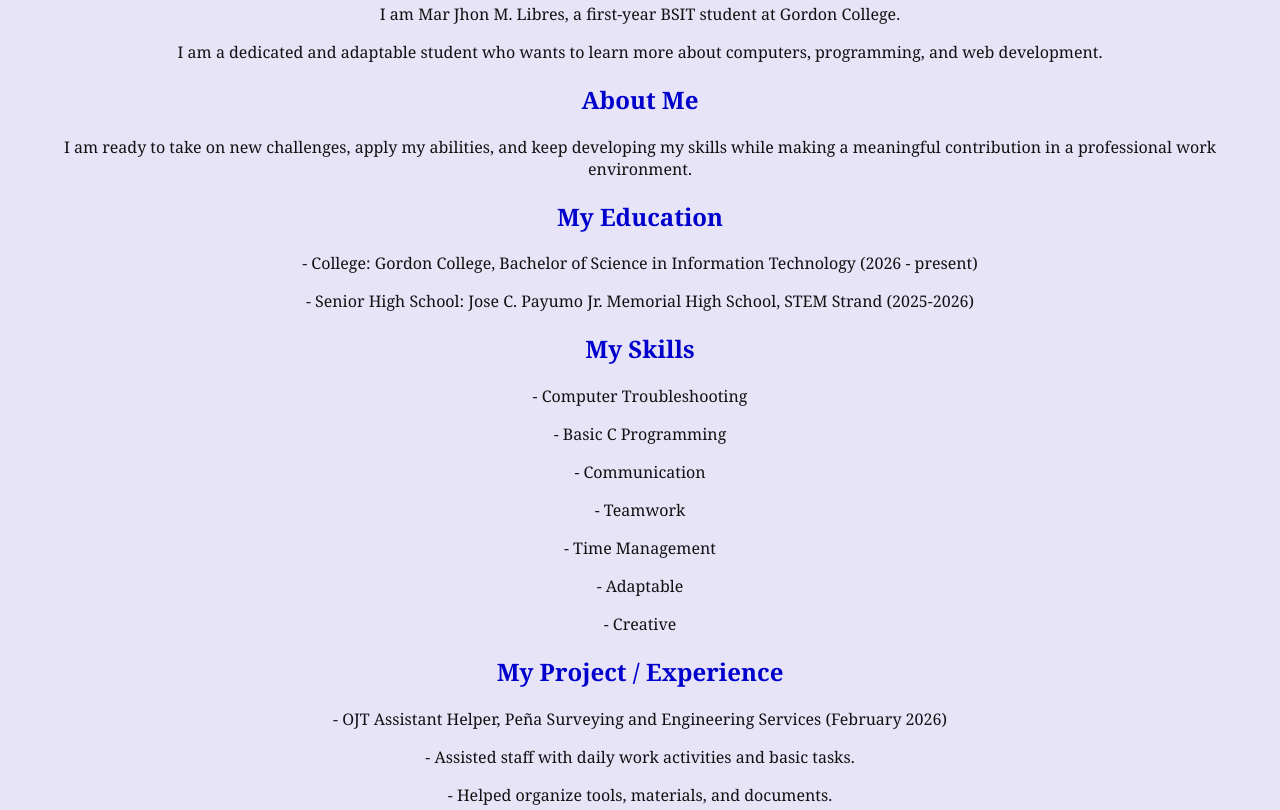
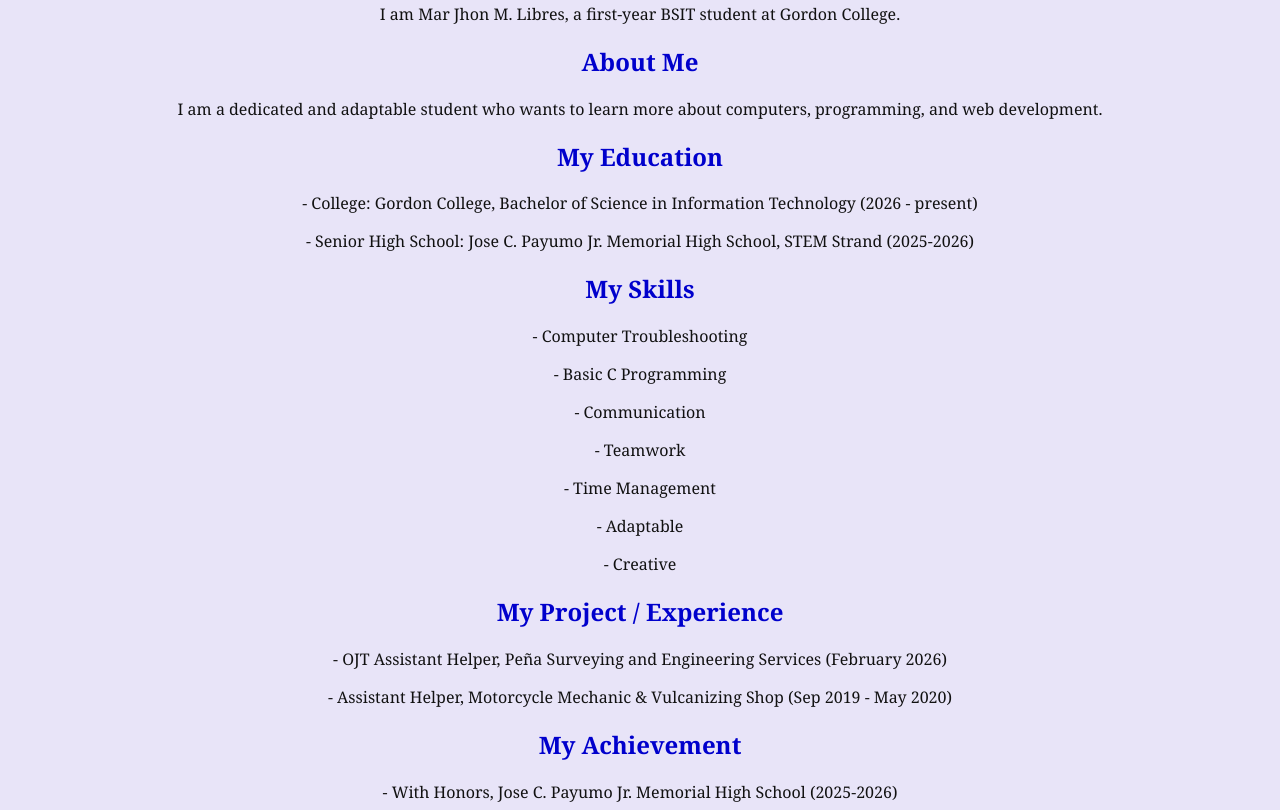
Before and after one commit to marjhonmendoza151-creator/my-personal-profile, a plain HTML site: page index.html in a window 1280 px wide. Shown: the part 319-1129 px from the top of the page. Drawn offline with Linux system fonts and the light colour scheme.

Commit message:
Refactor About Me section in index.html
Removed redundant 'About Me' section and related content.

```diff
--- a/index.html
+++ b/index.html
@@ -14,10 +14,9 @@
     <img src="marjhon.png" alt="Photo of me" width="165" height="165" style="object-fit: cover;">
 
     <p>I am Mar Jhon M. Libres, a first-year BSIT student at Gordon College.</p>
-    <p>I am a dedicated and adaptable student who wants to learn more about computers, programming, and web development.</p>
 
     <h2 style="color: #0000cc;">About Me</h2>
-    <p>I am ready to take on new challenges, apply my abilities, and keep developing my skills while making a meaningful contribution in a professional work environment.</p>
+    <p>I am a dedicated and adaptable student who wants to learn more about computers, programming, and web development.</p>
 
     <h2 style="color: #0000cc;">My Education</h2>
     <p>- College: Gordon College, Bachelor of Science in Information Technology (2026 - present)</p>
@@ -34,8 +33,6 @@
 
     <h2 style="color: #0000cc;">My Project / Experience</h2>
     <p>- OJT Assistant Helper, Peña Surveying and Engineering Services (February 2026)</p>
-    <p>- Assisted staff with daily work activities and basic tasks.</p>
-    <p>- Helped organize tools, materials, and documents.</p>
     <p>- Assistant Helper, Motorcycle Mechanic &amp; Vulcanizing Shop (Sep 2019 - May 2020)</p>
 
     <h2 style="color: #0000cc;">My Achievement</h2>
```
